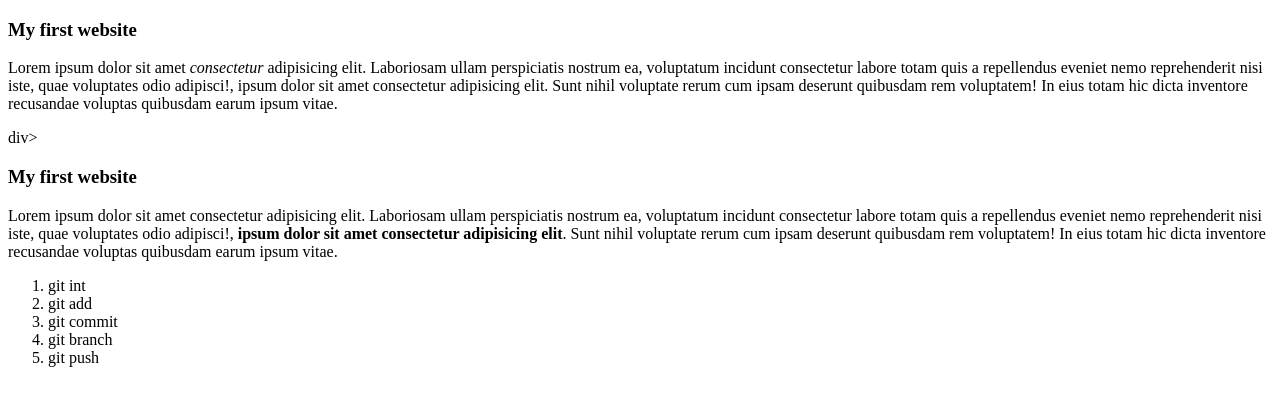
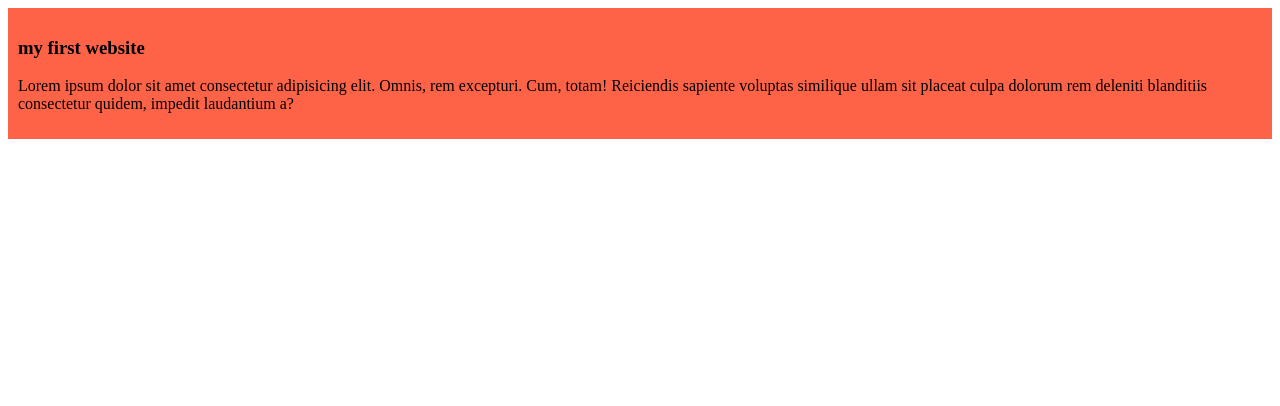
Before and after one commit to Nusrat-Nuha/my-second-website, a plain HTML site: page index.html in a window 1280 px wide. Drawn offline with Linux system fonts and the light colour scheme.

Commit message:
second commit

```diff
--- a/index.html
+++ b/index.html
@@ -4,25 +4,13 @@
     <meta charset="UTF-8">
     <meta name="viewport" content="width=device-width, initial-scale=1.0">
     <title>My second website</title>
+    <link rel="stylesheet" href="styles/blog.css">
 </head>
 <body>
-    <div>
-        <h3>My first website</h3>
-        <p>Lorem ipsum dolor sit amet <em>consectetur</em> adipisicing elit. Laboriosam ullam perspiciatis nostrum ea, voluptatum incidunt consectetur labore totam quis a repellendus eveniet nemo reprehenderit nisi iste, quae voluptates odio adipisci!, ipsum dolor sit amet consectetur adipisicing elit. Sunt nihil voluptate rerum cum ipsam deserunt quibusdam rem voluptatem! In eius totam hic dicta inventore recusandae voluptas quibusdam earum ipsum vitae.</p>
-    </div>
 
-    div>
-        <h3>My first website</h3>
-        <p>Lorem ipsum dolor sit amet consectetur adipisicing elit. Laboriosam ullam perspiciatis nostrum ea, voluptatum incidunt consectetur labore totam quis a repellendus eveniet nemo reprehenderit nisi iste, quae voluptates odio adipisci!, <strong>ipsum dolor sit amet consectetur adipisicing elit</strong>. Sunt nihil voluptate rerum cum ipsam deserunt quibusdam rem voluptatem! In eius totam hic dicta inventore recusandae voluptas quibusdam earum ipsum vitae.</p>
-        <div>
-            <ol>
-                <li>git int</li>
-                <li>git add</li>
-                <li>git commit</li>
-                <li>git branch</li>
-                <li>git push</li>
-            </ol>
-        </div>
-    </div>
+          <div>
+            <h3>my first website</h3>
+            <p>Lorem ipsum dolor sit amet consectetur adipisicing elit. Omnis, rem excepturi. Cum, totam! Reiciendis sapiente voluptas similique ullam sit placeat culpa dolorum rem deleniti blanditiis consectetur quidem, impedit laudantium a?</p>
+          </div>
 </body>
 </html>
--- /dev/null
+++ b/styles/blog.css
@@ -0,0 +1,4 @@
+div{
+    background-color: tomato;
+    padding: 10px;
+}
```
